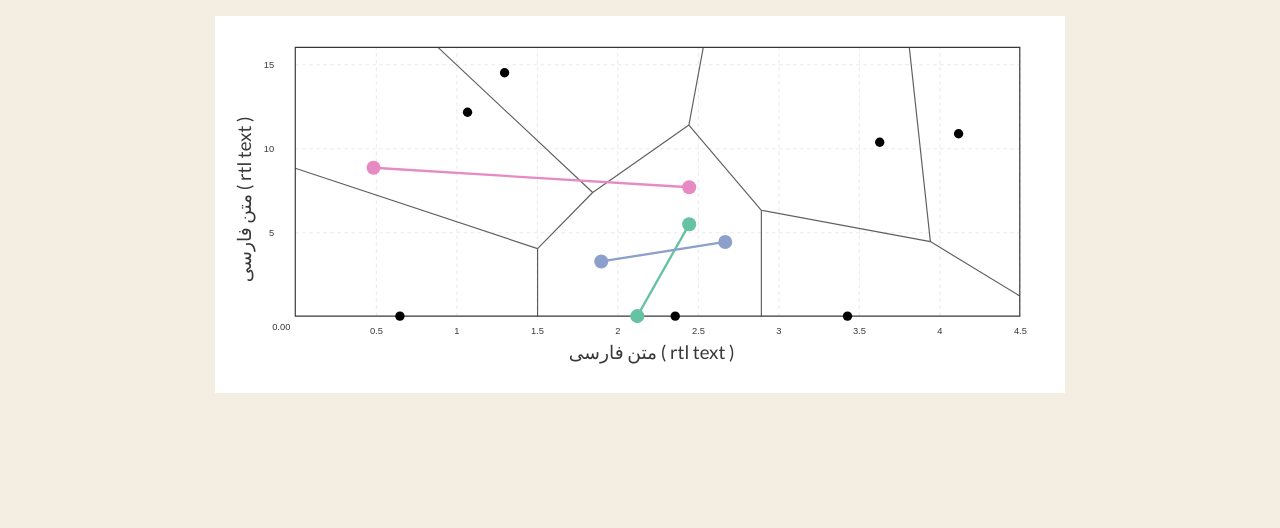
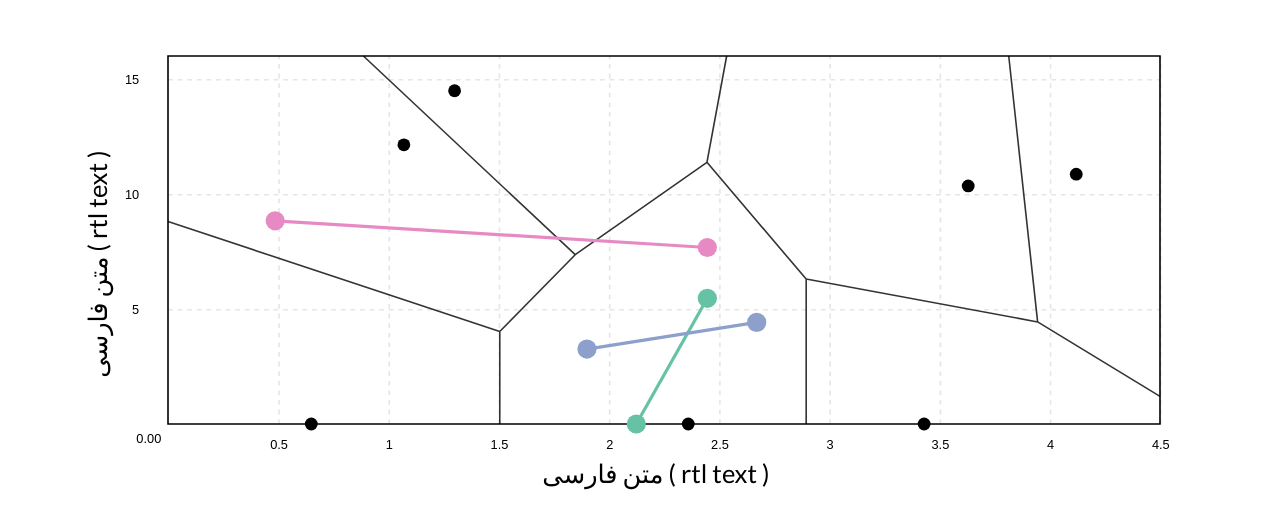
Before and after one commit to EhsanParsania/React-D3js-Voronoi, a React (Create React App) app: page / in a window 1280 px wide. Shown: the top 528 px of the page. Built offline with nearby package versions, Linux system fonts and the light colour scheme.

Commit message:
Update voronoi.css

```diff
--- a/src/d3-voronoi/voronoi.css
+++ b/src/d3-voronoi/voronoi.css
@@ -6,17 +6,15 @@
   margin: 0;
 }
 body {
-  min-height: 100vh;
-  background: hsl(38, 46%, 92%);
-  color: hsl(0, 80%, 72%);
-  color: hsl(20, 3%, 22%);
+  /* min-height: 100vh; */
+
   font-family: "Lato", sans-serif;
 }
 /* center the visualization horizontally */
 .viz {
   width: 90vw;
   height: auto;
-  max-width: 850px;
+  /* max-width: 850px; */
   margin: 1rem auto;
   padding: 0.5rem 1rem;
   background: hsl(0, 0%, 100%);
```
